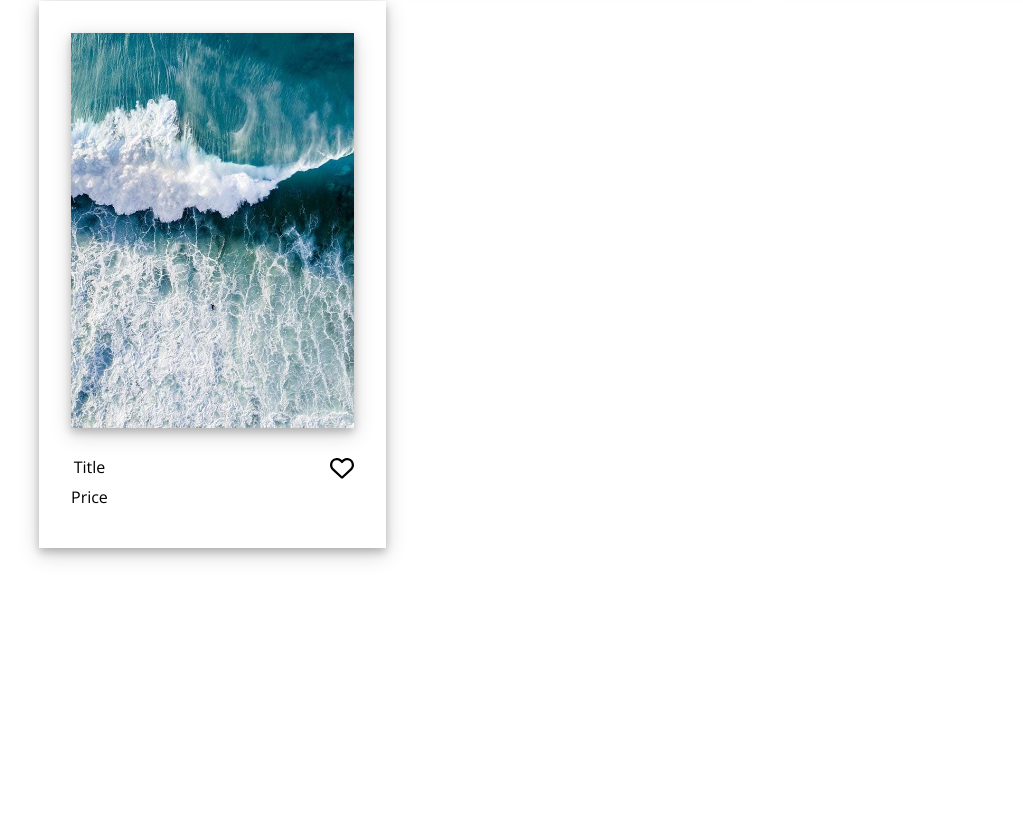
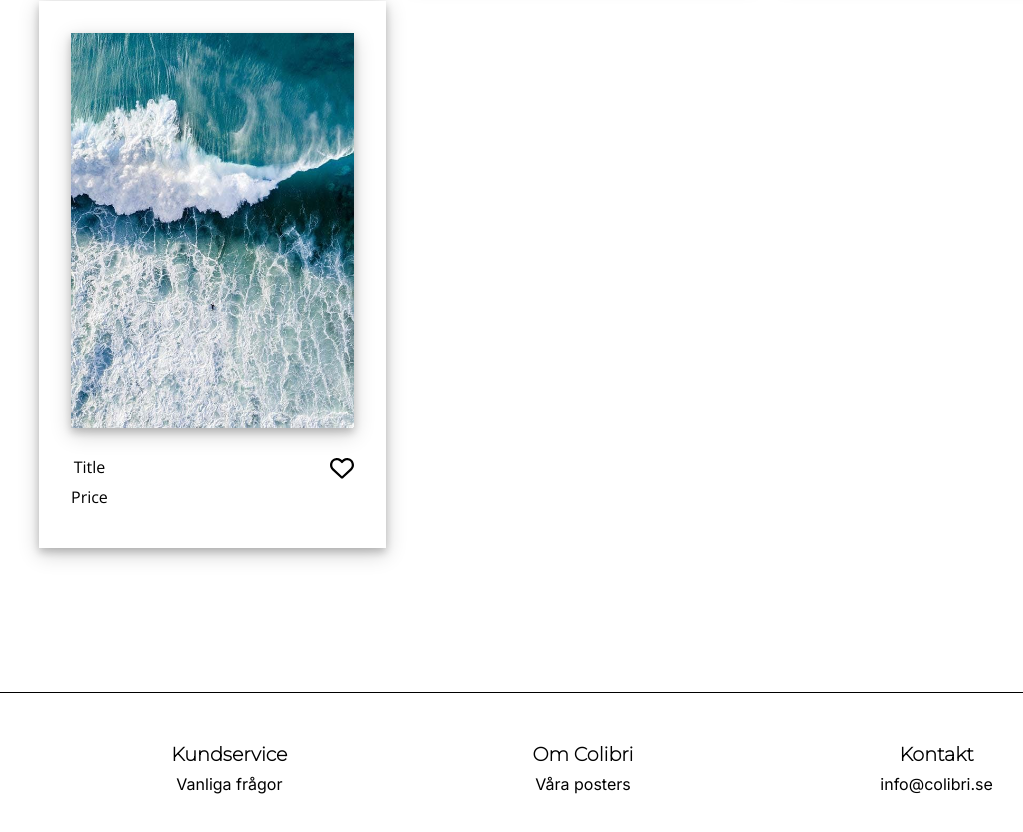
Before and after one commit to bellen01/colibri, a Next.js app: page / in a window 1280 px wide. Shown: the part 940-1772 px from the top of the page, without its empty margins (57-1080 px from the left). Before the commit the page ends 1632 px from the top, so only its background shows below. Built offline with nearby package versions, Linux system fonts and the light colour scheme.

Commit message:
started on footer

```diff
--- a/src/app/globals.scss
+++ b/src/app/globals.scss
@@ -95,6 +95,11 @@ h2 {
   font-family: var(--font-montserrat);
 }
 
+h3 {
+  font-size: 1.2rem;
+  font-family: var(--font-montserrat);
+}
+
 p,
 span,
 li {
--- a/src/app/layout.tsx
+++ b/src/app/layout.tsx
@@ -7,6 +7,7 @@ config.autoAddCss = false
 import { montserrat } from './fonts'
 import { open_sans } from './fonts'
 import { open_sans400 } from './fonts'
+import Footer from '@/components/Footer/Footer'
 
 const inter = Inter({ subsets: ['latin'] })
 
@@ -34,6 +35,7 @@ export default function RootLayout({
           <main>
             {children}
           </main>
+          <Footer />
         </div>
       </body>
     </html>
--- /dev/null
+++ b/src/components/About/About.tsx
@@ -0,0 +1,15 @@
+import React from 'react';
+import styles from '@/components/styles/About.module.scss';
+import Link from 'next/link';
+
+const About = () => {
+    return (
+        <div className={styles.aboutContainer}>
+            <h3>Om Colibri</h3>
+            <Link href="/">Våra posters</Link>
+
+        </div>
+    )
+}
+
+export default About
--- /dev/null
+++ b/src/components/Contact/Contact.tsx
@@ -0,0 +1,14 @@
+import React from 'react';
+import styles from '@/components/styles/Contact.module.scss';
+import Link from 'next/link';
+
+const Contact = () => {
+    return (
+        <div className={styles.contactContainer}>
+            <h3>Kontakt</h3>
+            <Link href="/">info@colibri.se</Link>
+        </div>
+    )
+}
+
+export default Contact
--- /dev/null
+++ b/src/components/CustomerService/CustomerService.tsx
@@ -0,0 +1,14 @@
+import React from 'react';
+import styles from '@/components/styles/CustomerService.module.scss';
+import Link from 'next/link';
+
+const CustomerService = () => {
+    return (
+        <div className={styles.customerServiceContainer}>
+            <h3>Kundservice</h3>
+            <Link href="/">Vanliga frågor</Link>
+        </div>
+    )
+}
+
+export default CustomerService
--- /dev/null
+++ b/src/components/Footer/Footer.tsx
@@ -0,0 +1,21 @@
+import React from 'react';
+import styles from '@/components/styles/Footer.module.scss';
+import { cinzel } from '@/app/fonts';
+import Contact from '../Contact/Contact';
+import About from '../About/About';
+import CustomerService from '../CustomerService/CustomerService';
+
+const Footer = () => {
+    return (
+        <div className={styles.container}>
+            <CustomerService />
+            {/* <div className={`${cinzel.className} ${styles.wrapper}`}>
+                <a href="/" className={styles.logo}>Colibri</a>
+            </div> */}
+            <About />
+            <Contact />
+        </div>
+    )
+}
+
+export default Footer
--- a/src/components/Header/Logo.tsx
+++ b/src/components/Header/Logo.tsx
@@ -6,7 +6,7 @@ import { cinzel } from '@/app/fonts';
 const Logo = () => {
     return (
         <div className={`${cinzel.className} ${styles.wrapper}`}>
-            <a href="#" className={styles.logo}>Colibri</a>
+            <a href="/" className={styles.logo}>Colibri</a>
             {/* <Link href="#">Colibri</Link> */}
         </div>
     )
--- /dev/null
+++ b/src/components/styles/About.module.scss
@@ -0,0 +1,8 @@
+.aboutContainer {
+    width: 30%;
+    display: flex;
+    flex-direction: column;
+    justify-content: center;
+    align-items: center;
+    gap: .5rem;
+}
--- /dev/null
+++ b/src/components/styles/Contact.module.scss
@@ -0,0 +1,8 @@
+.contactContainer {
+    width: 30%;
+    display: flex;
+    flex-direction: column;
+    justify-content: center;
+    align-items: center;
+    gap: .5rem;
+}
--- /dev/null
+++ b/src/components/styles/CustomerService.module.scss
@@ -0,0 +1,8 @@
+.customerServiceContainer {
+    width: 30%;
+    display: flex;
+    flex-direction: column;
+    justify-content: center;
+    align-items: center;
+    gap: .5rem;
+}
--- /dev/null
+++ b/src/components/styles/Footer.module.scss
@@ -0,0 +1,25 @@
+.container {
+    display: flex;
+    justify-content: space-evenly;
+    width: 100%;
+    // margin: 0 0 2rem 0;
+    padding: 0 6rem;
+    min-height: 150px;
+    border-top: 1px solid black;
+}
+
+.wrapper {
+    width: 33%;
+    display: flex;
+    justify-content: center;
+    align-items: center;
+    // padding-left: 4rem;
+}
+
+.logo {
+    font-size: 2rem;
+}
+
+.logo a {
+    padding: 0;
+}
```
Also changed, not shown: src/types/Product.types.ts (added, +14 -0 lines).
